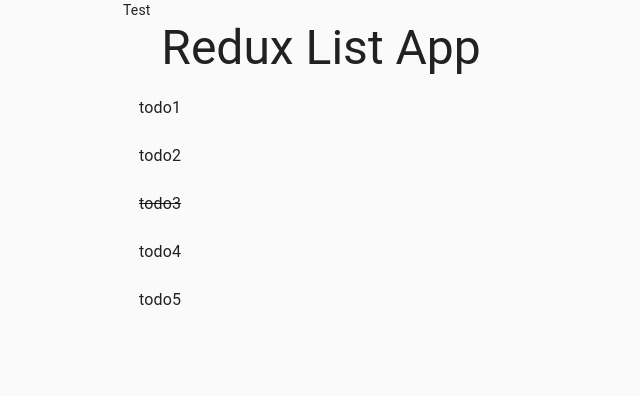
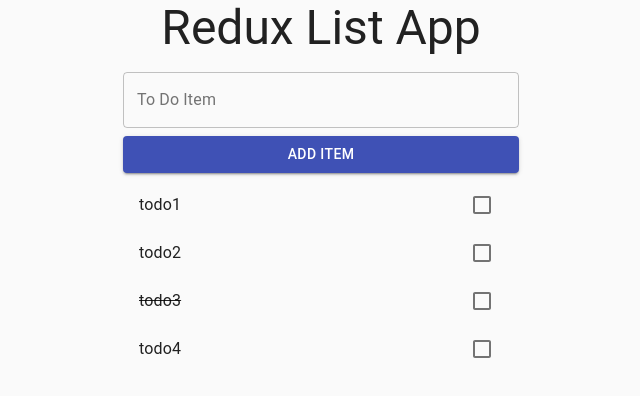
Before and after one commit to Oleksandra-Makar/To-do-redux-oolkit, a React (Create React App) app: page / in a window 1280 px wide. Shown: the top 396 px of the page, without its empty margins (319-959 px from the left). Built offline with nearby package versions, Linux system fonts and the light colour scheme.

Commit message:
Added create, toggle status actions

```diff
--- a/src/App.tsx
+++ b/src/App.tsx
@@ -1,17 +1,19 @@
 import React from 'react'
 import ToDoList from './components/ToDoList'
-import AddToDo from "./components/AddToDo";
-import Container from "@material-ui/core/Container";
+import AddToDo from './components/AddToDo'
+import Container from '@material-ui/core/Container'
+import Typography from '@material-ui/core/Typography'
 
 function App() {
     return (
-      <Container maxWidth="xs">
-          <AddToDo/>
-          <ToDoList />
-
-      </Container>
-)
-
+        <Container maxWidth="xs">
+            <Typography style={{ textAlign: 'center' }} variant="h3">
+                Redux List App
+            </Typography>
+            <AddToDo />
+            <ToDoList />
+        </Container>
+    )
 }
 
 export default App
--- a/src/components/AddToDo.tsx
+++ b/src/components/AddToDo.tsx
@@ -1,5 +1,36 @@
-const AddToDo = ()=> {
-  return <div>Test</div>
+import TextField from '@material-ui/core/TextField'
+import { useCallback, useState } from 'react'
+import { Button } from '@material-ui/core'
+import { useDispatch } from 'react-redux'
+import { addTodo } from '../redux/todoSlice'
+import { AppDispatch } from '../redux/store'
+
+const AddToDo = () => {
+    const [title, setTitle] = useState<string>('')
+    const dispatch = useDispatch<AppDispatch>()
+
+    const handleSubmit = useCallback(
+        (event: any) => {
+            event.preventDefault()
+            dispatch(addTodo(title))
+        },
+        [title, dispatch]
+    )
+    return (
+        <form onSubmit={handleSubmit}>
+            <TextField
+                variant="outlined"
+                label="To Do Item"
+                fullWidth
+                onChange={(e) => setTitle(e.target.value)}
+                value={title}
+                margin="normal"
+            />
+            <Button variant="contained" color="primary" fullWidth type="submit">
+                Add Item
+            </Button>
+        </form>
+    )
 }
 
 export default AddToDo
--- a/src/components/ToDoItem.tsx
+++ b/src/components/ToDoItem.tsx
@@ -2,10 +2,19 @@
 import ListItem from '@material-ui/core/ListItem'
 import ListItemText from '@material-ui/core/ListItemText'
 import { IToDo } from '../interfaces/Todo'
+import ListItemSecondaryAction from '@material-ui/core/ListItemSecondaryAction'
+import { Checkbox } from '@material-ui/core'
+import { useDispatch } from 'react-redux'
+import { AppDispatch } from '../redux/store'
+import { toggleTodoStatus } from '../redux/todoSlice'
 
 interface IToDoItemProps extends IToDo {}
 
 export const ToDoItem: FC<IToDoItemProps> = ({ id, completed, title }) => {
+    const dispatch = useDispatch<AppDispatch>()
+    const handleChangeStatus = () => {
+        dispatch(toggleTodoStatus({ completed: !completed, id }))
+    }
     return (
         <ListItem key={id}>
             <ListItemText
@@ -15,6 +24,9 @@
             >
                 {title}
             </ListItemText>
+            <ListItemSecondaryAction>
+                <Checkbox edge="start" value={completed} onChange={handleChangeStatus} />
+            </ListItemSecondaryAction>
         </ListItem>
     )
 }
--- a/src/components/ToDoList.tsx
+++ b/src/components/ToDoList.tsx
@@ -1,26 +1,12 @@
-import { useState } from 'react'
-import Container from '@material-ui/core/Container'
-import Typography from '@material-ui/core/Typography'
-import TextField from '@material-ui/core/TextField'
 import List from '@material-ui/core/List'
 import ToDoItem from './ToDoItem'
-import { IToDo } from '../interfaces/Todo'
+import { useSelector } from 'react-redux'
+import { RootState } from '../redux/store'
 
 const ToDoList = () => {
-    const [todoDescription, setTodoDescription] = useState('')
+    const todos = useSelector((state: RootState) => state.todos)
 
-    const todos: IToDo[] = [
-        { id: 1, title: 'todo1', completed: false },
-        { id: 2, title: 'todo2', completed: false },
-        { id: 3, title: 'todo3', completed: true },
-        { id: 4, title: 'todo4', completed: false },
-        { id: 5, title: 'todo5', completed: false },
-    ]
     return (
-        <>
-            <Typography style={{ textAlign: 'center' }} variant="h3">
-                Redux List App
-            </Typography>
         <List>
             {todos.map((todo) => (
                 <ToDoItem
@@ -31,7 +17,6 @@
                 />
             ))}
         </List>
-        </>
     )
 }
 
--- a/src/redux/store.ts
+++ b/src/redux/store.ts
@@ -1,6 +1,9 @@
 import { configureStore } from '@reduxjs/toolkit'
 import todoReducer from './todoSlice'
 
-export default configureStore({
+export const store = configureStore({
     reducer: { todos: todoReducer },
 })
+
+export type AppDispatch = typeof store.dispatch
+export type RootState = ReturnType<typeof store.getState>
--- a/src/redux/todoSlice.ts
+++ b/src/redux/todoSlice.ts
@@ -1,24 +1,32 @@
-import { createSlice } from '@reduxjs/toolkit'
+import { createSlice, PayloadAction } from '@reduxjs/toolkit'
+import { IToDo } from '../interfaces/Todo'
+
+const initialState: IToDo[] = [
+    { id: 1, title: 'todo1', completed: false },
+    { id: 2, title: 'todo2', completed: false },
+    { id: 3, title: 'todo3', completed: true },
+    { id: 4, title: 'todo4', completed: false },
+]
 
 const todoSlice = createSlice({
     name: 'todos',
-    initialState: [
-        { id: 1, title: 'todo1', completed: false },
-        { id: 2, title: 'todo2', completed: false },
-        { id: 3, title: 'todo3', completed: false },
-        { id: 4, title: 'todo4', completed: false },
-    ],
+    initialState,
     reducers: {
-        addTodo: (state, action) => {
+        addTodo: (state, { payload }: PayloadAction<string>) => {
             const newTodo = {
                 id: Date.now(),
-                title: action.payload.title,
+                title: payload,
                 completed: false,
             }
             state.push(newTodo)
         },
+        toggleTodoStatus: (state, { payload }: PayloadAction<Omit<IToDo, 'title'>>) => {
+            const index = state.findIndex((todo) => todo.id === payload.id)
+
+            state[index].completed = payload.completed
+        },
     },
 })
 
-export const { addTodo } = todoSlice.actions
+export const { addTodo, toggleTodoStatus } = todoSlice.actions
 export default todoSlice.reducer
```
Also changed, not shown: src/index.tsx (+4 -4 lines). Lines whose indentation alone changed are shown as unchanged.
